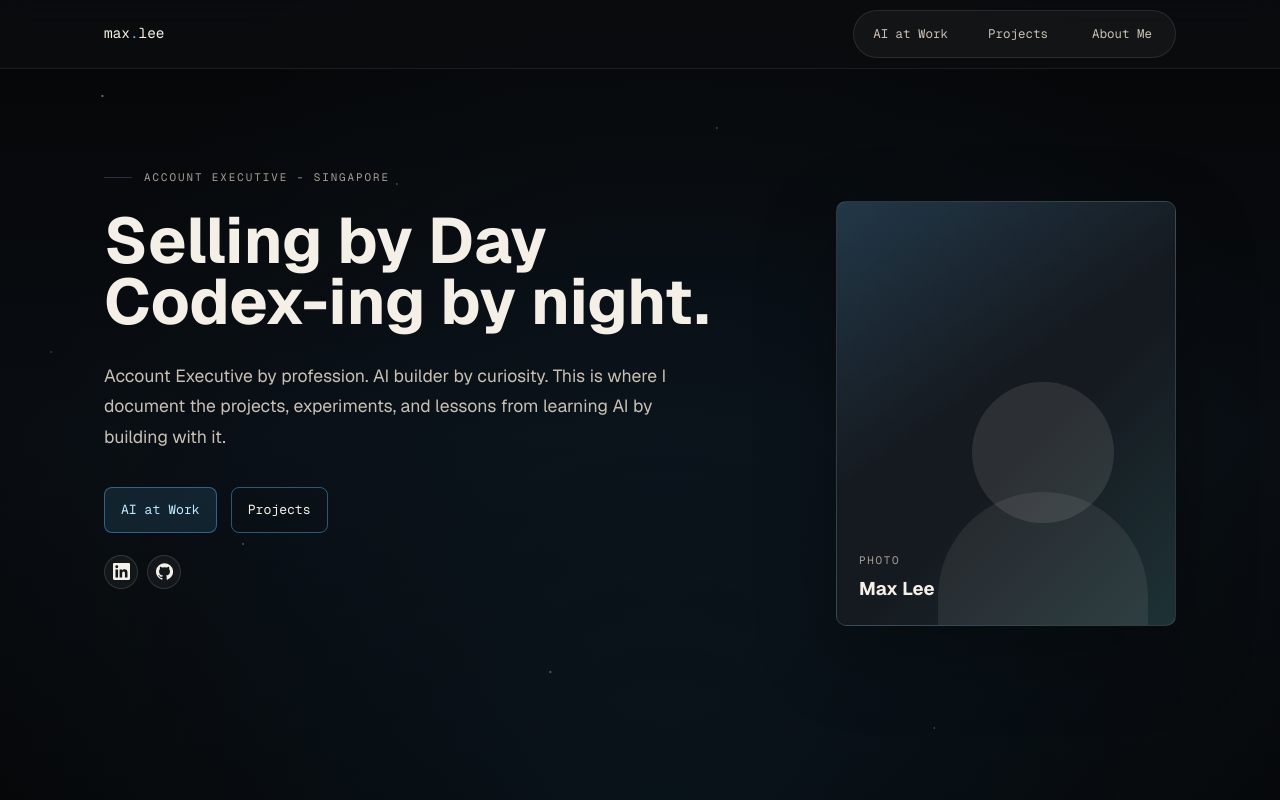
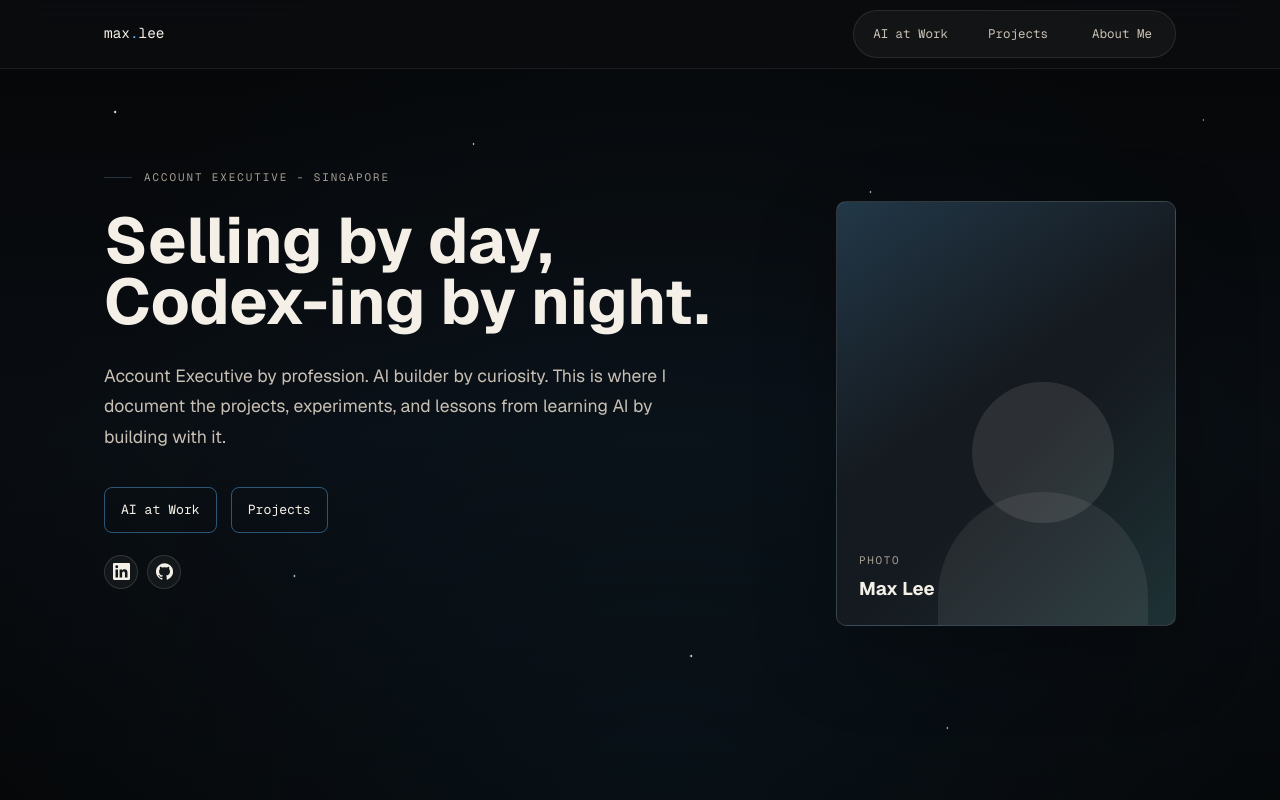
Before and after one commit to maxleesianyi/max-lee-ai-portfolio-website, a Next.js app: page / in a window 1280 px wide. Shown: the top 800 px of the page. Built offline with nearby package versions, Linux system fonts and the light colour scheme.

Commit message:
Refine stars headline and CTA states

```diff
--- a/app/globals.css
+++ b/app/globals.css
@@ -32,17 +32,15 @@ body {
   min-height: 100vh;
   margin: 0;
   background:
-    radial-gradient(circle at 8% 12%, rgba(244, 239, 231, 0.42) 0 0.8px, transparent 1.4px),
-    radial-gradient(circle at 19% 68%, rgba(189, 232, 255, 0.28) 0 0.7px, transparent 1.3px),
-    radial-gradient(circle at 31% 23%, rgba(244, 239, 231, 0.24) 0 0.6px, transparent 1.2px),
-    radial-gradient(circle at 43% 84%, rgba(244, 239, 231, 0.3) 0 0.8px, transparent 1.4px),
-    radial-gradient(circle at 56% 16%, rgba(189, 232, 255, 0.24) 0 0.6px, transparent 1.2px),
-    radial-gradient(circle at 67% 57%, rgba(244, 239, 231, 0.34) 0 0.7px, transparent 1.3px),
-    radial-gradient(circle at 78% 31%, rgba(244, 239, 231, 0.22) 0 0.6px, transparent 1.2px),
-    radial-gradient(circle at 91% 72%, rgba(189, 232, 255, 0.3) 0 0.8px, transparent 1.4px),
-    radial-gradient(circle at 73% 91%, rgba(244, 239, 231, 0.22) 0 0.6px, transparent 1.2px),
-    radial-gradient(circle at 4% 44%, rgba(244, 239, 231, 0.18) 0 0.6px, transparent 1.2px),
-    radial-gradient(ellipse at 52% 110%, rgba(23, 67, 96, 0.22), transparent 46rem),
+    radial-gradient(circle at 9% 14%, rgba(244, 239, 231, 0.92) 0 0.75px, rgba(244, 239, 231, 0.18) 1.1px, transparent 2.2px),
+    radial-gradient(circle at 23% 72%, rgba(189, 232, 255, 0.82) 0 0.7px, rgba(189, 232, 255, 0.16) 1.05px, transparent 2px),
+    radial-gradient(circle at 37% 18%, rgba(244, 239, 231, 0.74) 0 0.6px, rgba(244, 239, 231, 0.12) 0.95px, transparent 1.8px),
+    radial-gradient(circle at 54% 82%, rgba(244, 239, 231, 0.86) 0 0.7px, rgba(244, 239, 231, 0.16) 1.05px, transparent 2px),
+    radial-gradient(circle at 68% 24%, rgba(189, 232, 255, 0.76) 0 0.6px, rgba(189, 232, 255, 0.14) 0.95px, transparent 1.8px),
+    radial-gradient(circle at 84% 49%, rgba(244, 239, 231, 0.9) 0 0.75px, rgba(244, 239, 231, 0.18) 1.1px, transparent 2.2px),
+    radial-gradient(circle at 94% 15%, rgba(189, 232, 255, 0.64) 0 0.5px, rgba(189, 232, 255, 0.1) 0.85px, transparent 1.6px),
+    radial-gradient(circle at 74% 91%, rgba(244, 239, 231, 0.68) 0 0.55px, rgba(244, 239, 231, 0.1) 0.9px, transparent 1.7px),
+    radial-gradient(ellipse at 52% 110%, rgba(23, 67, 96, 0.18), transparent 46rem),
     linear-gradient(180deg, #050607 0%, #090d12 54%, #050607 100%);
   background-attachment: fixed;
   background-repeat: no-repeat;
@@ -116,8 +114,16 @@ input {
 }
 
 .nav-tabs a:hover {
-  background: rgba(244, 239, 231, 0.08);
-  color: var(--bone);
+  background: rgba(91, 189, 255, 0.16);
+  color: #bde8ff;
+}
+
+.nav-tabs a:focus-visible,
+.hero-actions a:focus-visible,
+.section-heading a:focus-visible,
+.text-link:focus-visible {
+  outline: 2px solid var(--gold);
+  outline-offset: 3px;
 }
 
 .section-pad {
@@ -233,12 +239,6 @@ h3 {
   font-family: var(--font-geist-mono), monospace;
   font-size: 0.82rem;
   transition: border-color 180ms ease, color 180ms ease, background 180ms ease;
-}
-
-.hero-actions a:first-child,
-.text-link {
-  background: rgba(91, 189, 255, 0.12);
-  color: #bde8ff;
 }
 
 .hero-actions a:hover,
--- a/content/site.json
+++ b/content/site.json
@@ -39,9 +39,9 @@
   "home": {
     "hero": {
       "eyebrow": "Account Executive - Singapore",
-      "headline": "Selling by Day Codex-ing by night.",
+      "headline": "Selling by day, Codex-ing by night.",
       "headlineLines": [
-        "Selling by Day",
+        "Selling by day,",
         "Codex-ing by night."
       ],
       "body": "Account Executive by profession. AI builder by curiosity. This is where I document the projects, experiments, and lessons from learning AI by building with it.",
```
